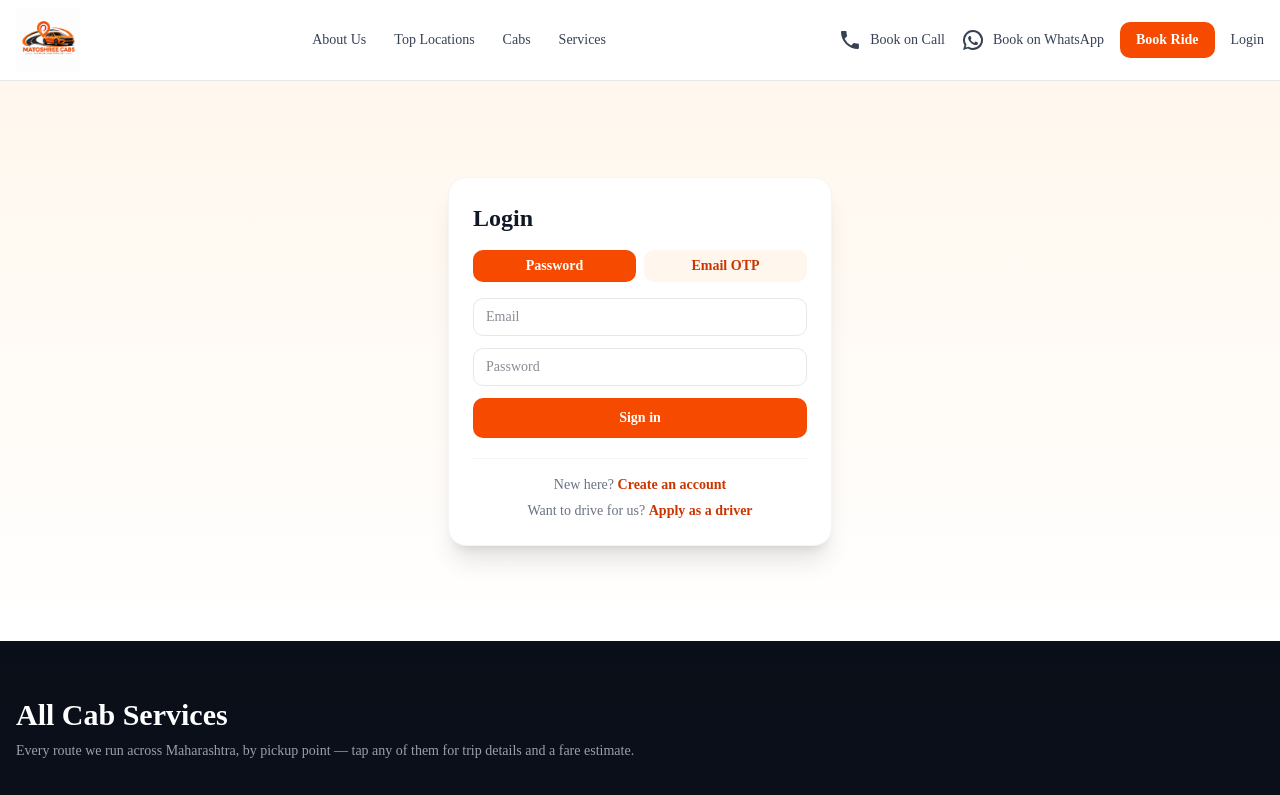
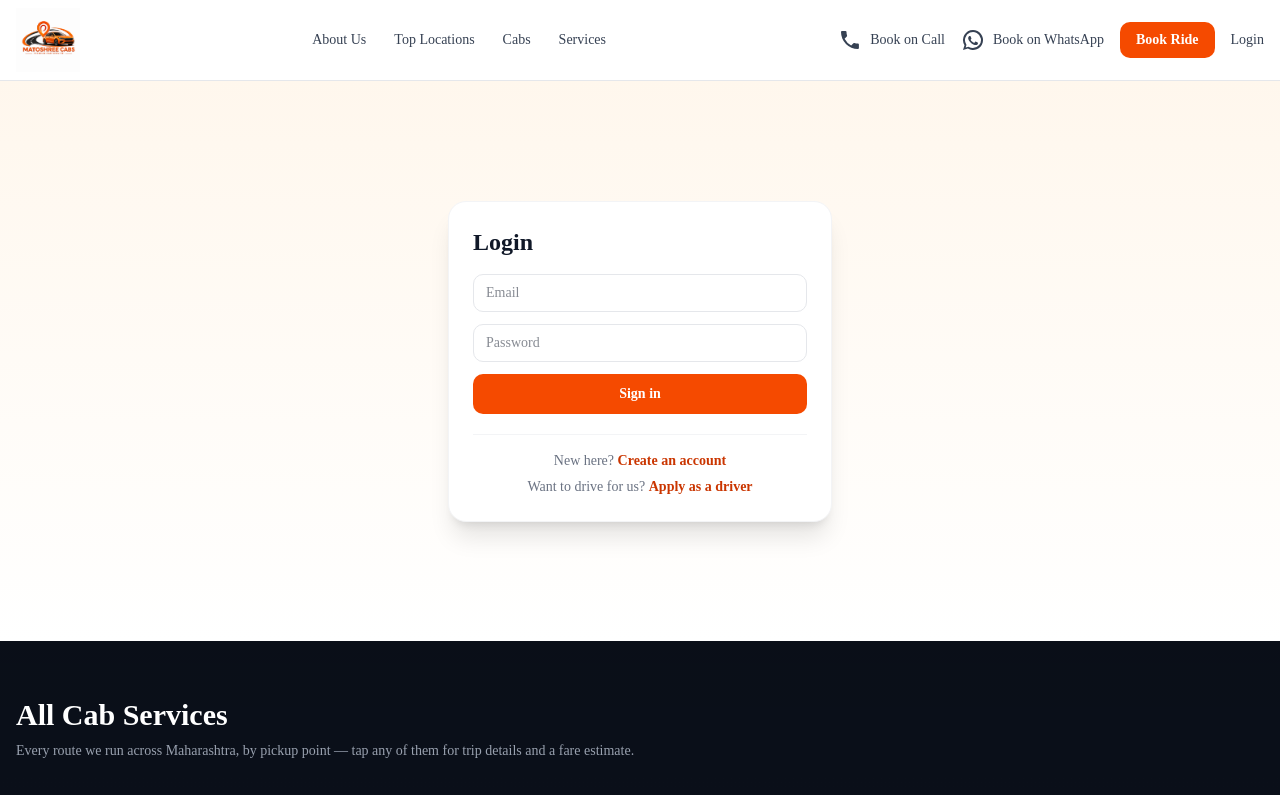
Before and after one commit to RushikeshN-personal/matoshreecabs, a Next.js app in the folder apps/web/: page /login in a window 1280 px wide. Shown: the top 795 px of the page. Built offline with nearby package versions, Linux system fonts and the light colour scheme.

Commit message:
Login: remove Email OTP option, password-only

```diff
--- a/apps/web/src/components/auth/login-form.tsx
+++ b/apps/web/src/components/auth/login-form.tsx
@@ -1,21 +1,13 @@
 "use client";
 
 import { useState } from "react";
-import { useRouter } from "next/navigation";
 import Link from "next/link";
-import { loginWithPassword, requestOtp, verifyOtp } from "@/lib/api/auth";
+import { loginWithPassword } from "@/lib/api/auth";
 import { saveAuth } from "@/lib/auth/auth-storage";
 
-type Mode = "password" | "otp";
-
 export function LoginForm() {
-  const router = useRouter();
-  const [mode, setMode] = useState<Mode>("password");
   const [email, setEmail] = useState("");
   const [password, setPassword] = useState("");
-  const [otp, setOtp] = useState("");
-  const [otpSent, setOtpSent] = useState(false);
-  const [devCode, setDevCode] = useState<string | null>(null);
   const [error, setError] = useState<string | null>(null);
   const [loading, setLoading] = useState(false);
 
@@ -34,35 +26,6 @@ export function LoginForm() {
     }
   }
 
-  async function handleSendOtp() {
-    setError(null);
-    setLoading(true);
-    try {
-      const res = await requestOtp(email);
-      setOtpSent(true);
-      setDevCode(res.devCode ?? null); // dev-only convenience
-    } catch (err) {
-      setError((err as Error).message);
-    } finally {
-      setLoading(false);
-    }
-  }
-
-  async function handleVerifyOtp(e: React.FormEvent) {
-    e.preventDefault();
-    setError(null);
-    setLoading(true);
-    try {
-      const res = await verifyOtp(email, otp);
-      saveAuth(res.accessToken, res.user);
-    window.location.href = "/";
-    } catch (err) {
-      setError((err as Error).message);
-    } finally {
-      setLoading(false);
-    }
-  }
-
   const input =
     "w-full rounded-lg border border-gray-200 px-3 py-2 text-sm text-gray-900 outline-none focus:border-orange-500";
   const btn =
@@ -72,32 +35,12 @@ export function LoginForm() {
     <div className="w-full max-w-sm rounded-2xl border border-gray-100 bg-white p-6 shadow-xl">
       <h1 className="text-2xl font-extrabold text-gray-900">Login</h1>
 
-      {/* mode toggle */}
-      <div className="mt-4 flex gap-2">
-        {(["password", "otp"] as Mode[]).map((m) => (
-          <button
-            key={m}
-            type="button"
-            onClick={() => { setMode(m); setError(null); }}
-            className={
-              "flex-1 rounded-lg px-3 py-1.5 text-sm font-semibold " +
-              (mode === m
-                ? "bg-orange-600 text-white"
-                : "bg-orange-50 text-orange-700 hover:bg-orange-100")
-            }
-          >
-            {m === "password" ? "Password" : "Email OTP"}
-          </button>
-        ))}
-      </div>
-
       {error && (
         <p className="mt-4 rounded-lg bg-red-50 px-3 py-2 text-sm text-red-700">
           {error}
         </p>
       )}
 
-      {mode === "password" ? (
       <form onSubmit={handlePasswordLogin} className="mt-4 space-y-3">
         <input className={input} type="email" placeholder="Email"
           value={email} onChange={(e) => setEmail(e.target.value)} required />
@@ -107,31 +50,6 @@ export function LoginForm() {
           {loading ? "Signing in…" : "Sign in"}
         </button>
       </form>
-      ) : (
-        <form onSubmit={handleVerifyOtp} className="mt-4 space-y-3">
-          <input className={input} type="email" placeholder="Email"
-            value={email} onChange={(e) => setEmail(e.target.value)} required />
-
-          {!otpSent ? (
-            <button type="button" className={btn} disabled={loading} onClick={handleSendOtp}>
-              {loading ? "Sending…" : "Send OTP"}
-            </button>
-          ) : (
-            <>
-              {devCode && (
-                <p className="rounded-lg bg-orange-50 px-3 py-2 text-xs text-orange-700">
-                  Dev OTP: <b>{devCode}</b>
-                </p>
-              )}
-              <input className={input} inputMode="numeric" placeholder="6-digit OTP"
-                value={otp} onChange={(e) => setOtp(e.target.value)} required />
-              <button className={btn} disabled={loading}>
-                {loading ? "Verifying…" : "Verify & sign in"}
-              </button>
-            </>
-          )}
-        </form>
-      )}
 
       <div className="mt-5 space-y-1.5 border-t border-gray-100 pt-4 text-center text-sm">
         <p className="text-gray-500">
```
Lines whose indentation alone changed are shown as unchanged.
